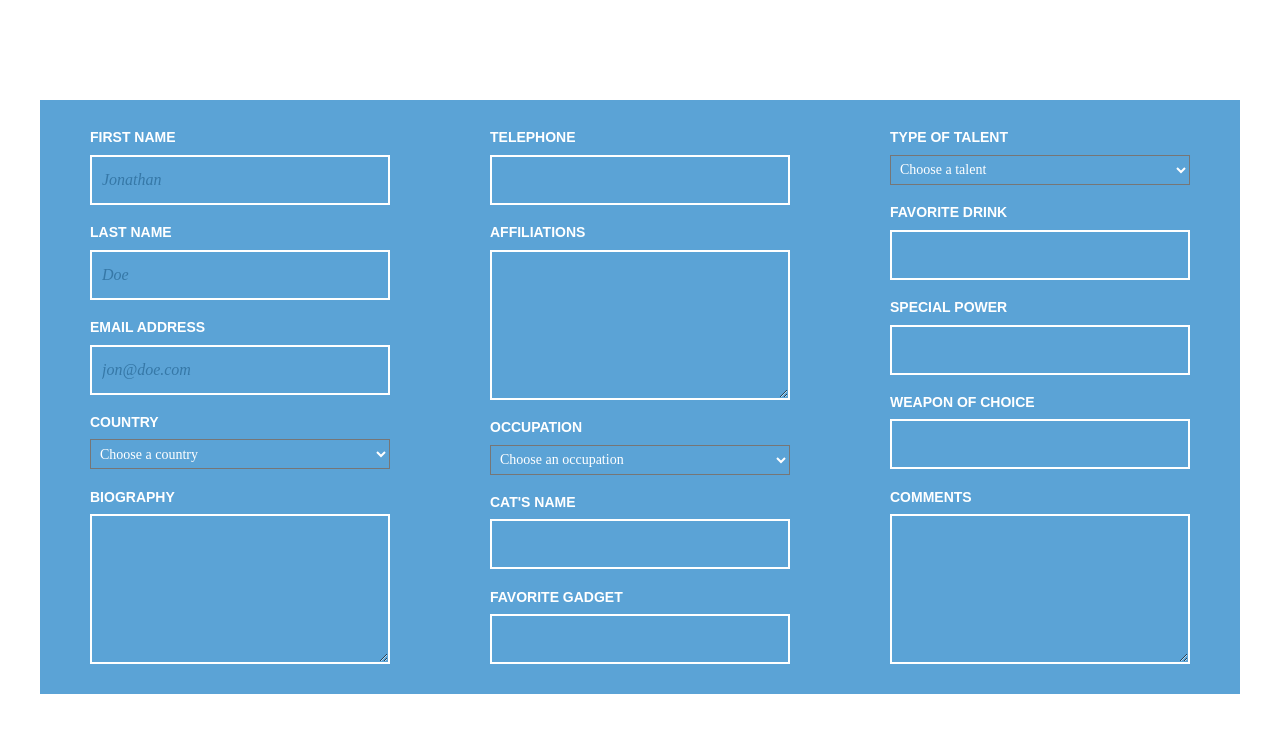
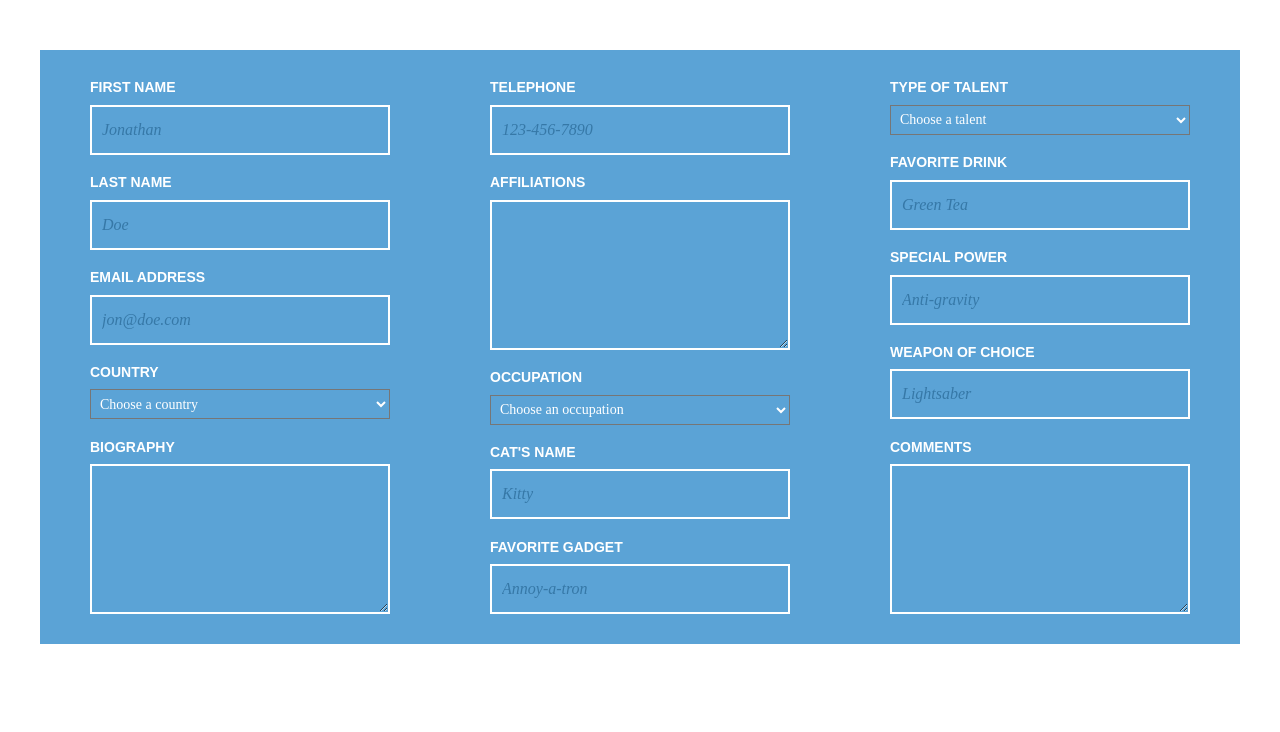
Before and after one commit to kaylant/responsive-form, a plain HTML site: page index.html in a window 1280 px wide. Drawn offline with nearby package versions, Linux system fonts and the light colour scheme.

Commit message:
autofill added

```diff
--- a/index.html
+++ b/index.html
@@ -28,7 +28,7 @@
 		<div class="column" id="col2">
 			<div>
 				<h1>TELEPHONE</h1>
-				<input type="tel" name="telephone">
+				<input placeholder="123-456-7890" type="tel" name="telephone">
 				<h1>AFFILIATIONS</h1>
 				<textarea type="textarea" name="affiliations"></textarea>
 				<h1>OCCUPATION</h1>
@@ -39,9 +39,9 @@
 					<option value="ballerina">Ballerina</option>
 				</select>
 				<h1>CAT'S NAME</h1>
-				<input type="text">
+				<input placeholder="Kitty" type="text">
 				<h1>FAVORITE GADGET</h1>
-				<input type="text">
+				<input placeholder="Annoy-a-tron" type="text">
 			</div>
 		</div>
 		<div class="column" id="col3">
@@ -53,11 +53,11 @@
 					<option value="drawing">Drawing</option>
 				</select>
 				<h1>FAVORITE DRINK</h1>
-				<input type="text">
+				<input placeholder="Green Tea" type="text">
 				<h1>SPECIAL POWER</h1>
-				<input type="text">
+				<input placeholder="Anti-gravity" type="text">
 				<h1>WEAPON OF CHOICE</h1>
-				<input type="text">
+				<input placeholder="Lightsaber" type="text">
 				<h1>COMMENTS</h1>
 				<textarea type="textarea" name="comments"></textarea>
 			</div>
--- a/styles/style.css
+++ b/styles/style.css
@@ -10,7 +10,7 @@ body {
 
 form {
 	max-width: 1200px;
-	margin: 100px auto;
+	margin: 50px auto;
 	background: #5BA3D6;
 }
 
@@ -115,6 +115,8 @@ textarea[type="textarea"] {
 @media only screen and (max-width: 768px) {
   .column {
     overflow: hidden;
+    display: block;
+    width: 100%;
   }
   .column > div {
     float: left;
```
